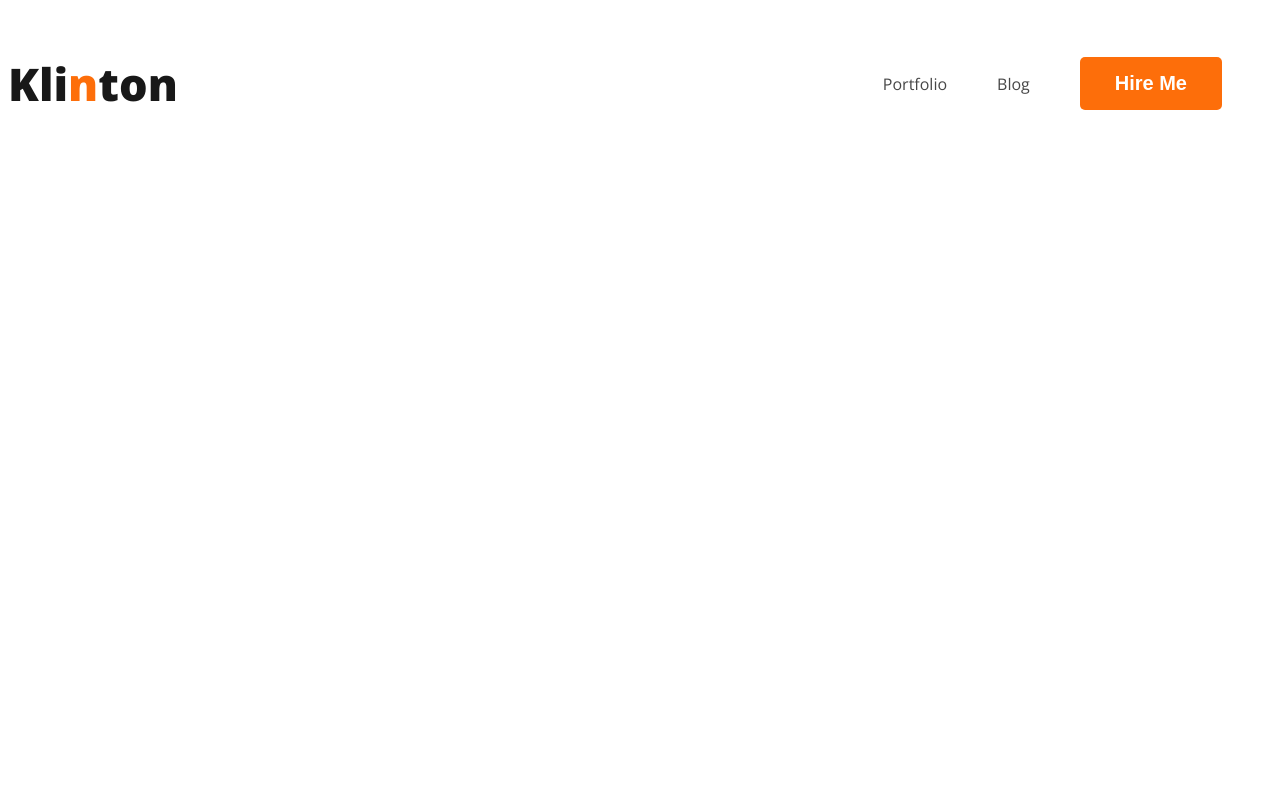
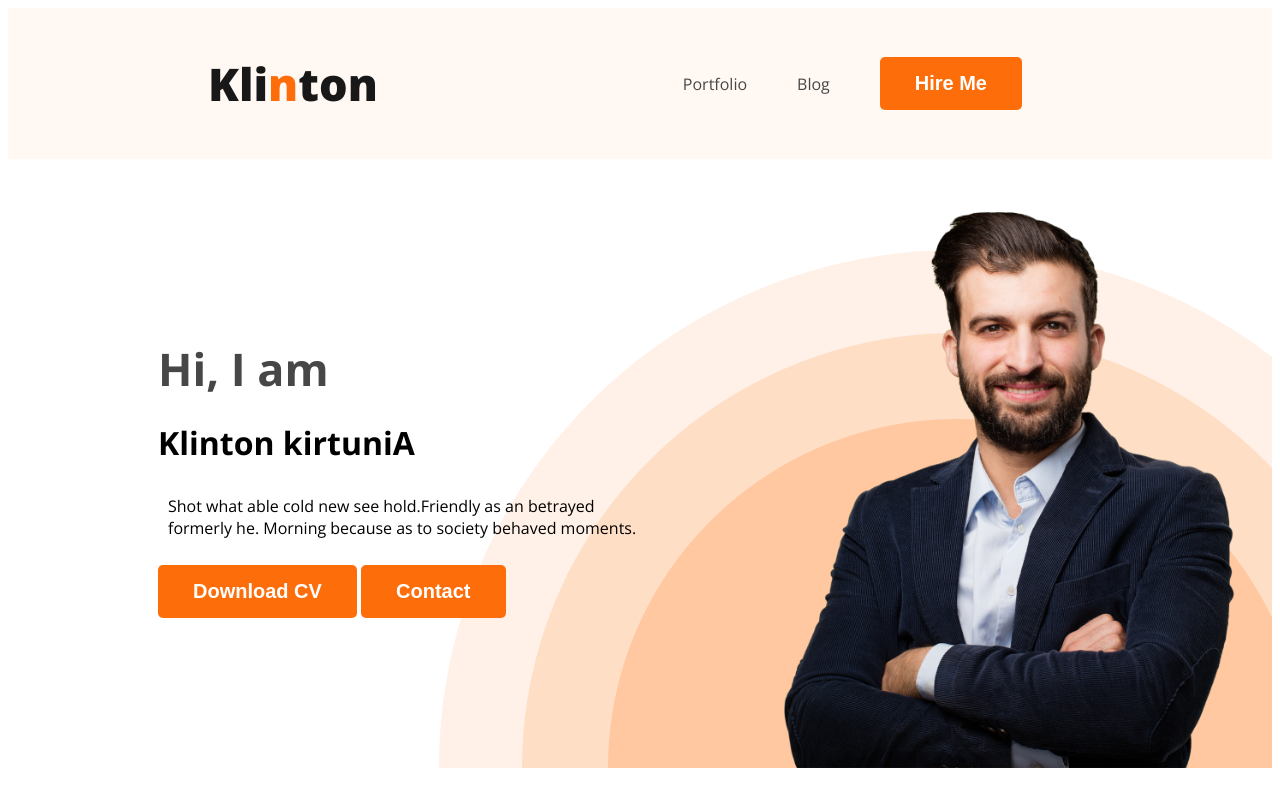
Before and after one commit to klintonkirtunia2/web-developer-porttfalio, a plain HTML site: page index.html in a window 1280 px wide. Drawn offline with nearby package versions, Linux system fonts and the light colour scheme.

Commit message:
added the headr section

```diff
--- a/index.html
+++ b/index.html
@@ -16,7 +16,7 @@
 
 <body>
 
-    <header>
+    <header class="header">
         <nav>
             <h3 class="nav-title">Kli<span class="text-primary">n</span>ton</h3>
             <ul>
@@ -27,6 +27,16 @@
         </nav>
 
     </header>
+    <div class="banner">
+        <div class="banner-contant">
+            <h3 class="banner-greeting">Hi, I am </h3>
+            <h1>Klinton kirtuniA</h1>
+            <p class="banner-descraption">Shot what able cold new see hold.Friendly as an betrayed formerly he. Morning because as to society behaved moments.</p>
+            <button class="btn-primary">Download CV</button>
+            <button class="btn-primary">Contact</button>
+        </div>
+            <img class="profile-picture" src="images/hardy.png" alt="">
+    </div>
     <main>
 
     </main>
--- a/style/style.css
+++ b/style/style.css
@@ -24,6 +24,7 @@ nav{
     display: flex;
     justify-content: space-between;
     align-items: center;
+    margin: 0 200px;
 }
 .nav-title{
 
@@ -46,3 +47,48 @@ nav a {
     text-decoration: none;
     color: #474747;
 }
+/* header related style */
+.header{
+
+    background-color: #FFF8F3;
+
+
+
+
+
+}
+.banner{
+    background-image: url('../images/header_bg.png');
+    padding: 30px 30px 0px 150px ;
+    background-repeat: no-repeat;
+    display: flex;
+    align-items: center;
+    background-position: bottom right;
+    justify-content:space-between ;
+}
+.banner-contant{
+    max-width: 500px;
+}
+
+.banner .profile-picture{
+    width: 500px;
+
+}
+
+.banner-greeting{
+    color: #474747;
+    font-size: 45px;
+    margin: 0;
+}
+.banner-title{
+    font-size: 85px;
+    font-weight: 700;
+    margin-top: 5px;
+    margin-bottom: 10px;
+}
+.banner-descraption{
+    padding: 10px;
+    margin-top: 5px;
+}
+
+/* Main related style */
```
Also changed, not shown: images/IMG_0665-removebg-preview (1).png (added), 1 other file.
